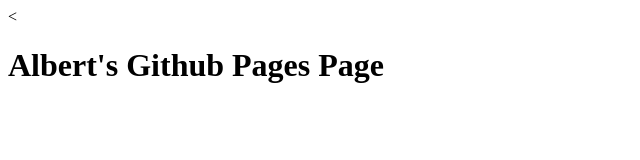
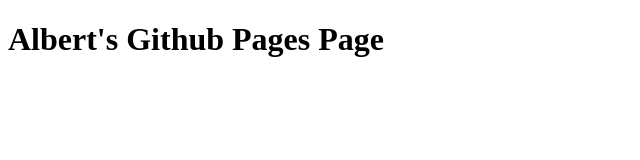
Before and after one commit to alberttang/alberttang, a plain HTML site: page index.html in a window 1280 px wide. Shown: the whole page, without its empty margins (0-640 px from the left). Drawn offline with Linux system fonts and the light colour scheme.

Commit message:
fixed tag

```diff
--- a/index.html
+++ b/index.html
@@ -4,6 +4,6 @@
 	<title></title>
 </head>
 <body>
-	<<h1>Albert's Github Pages Page</h1>
+	<h1>Albert's Github Pages Page</h1>
 </body>
 </html>
```
